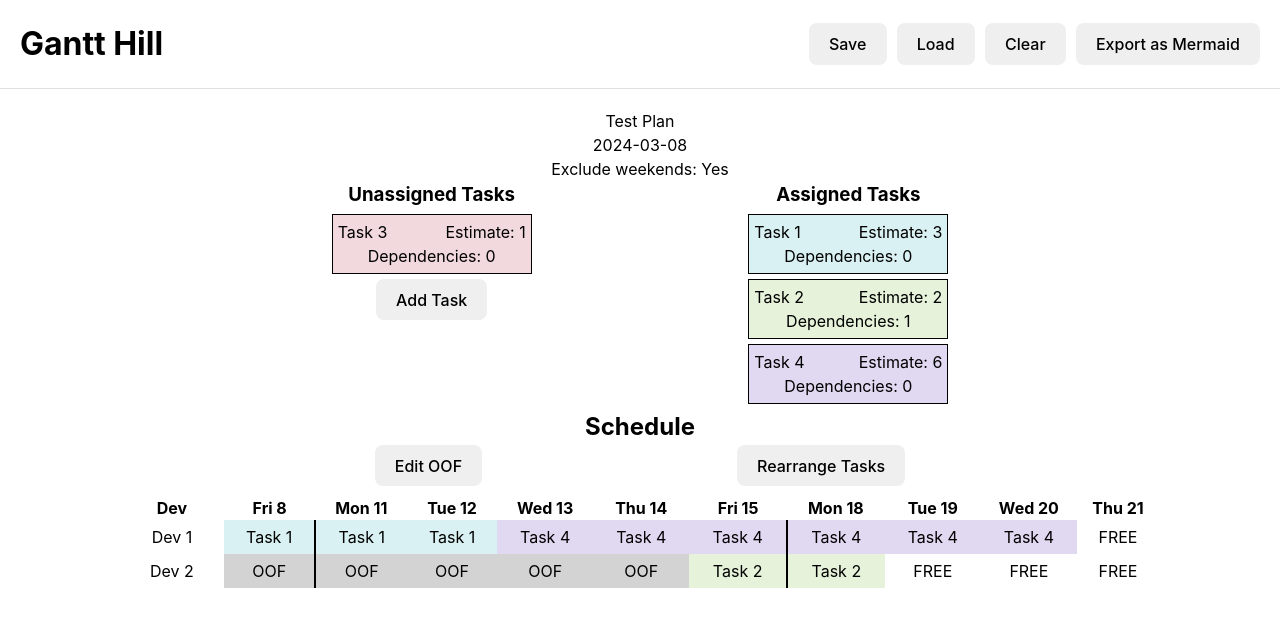
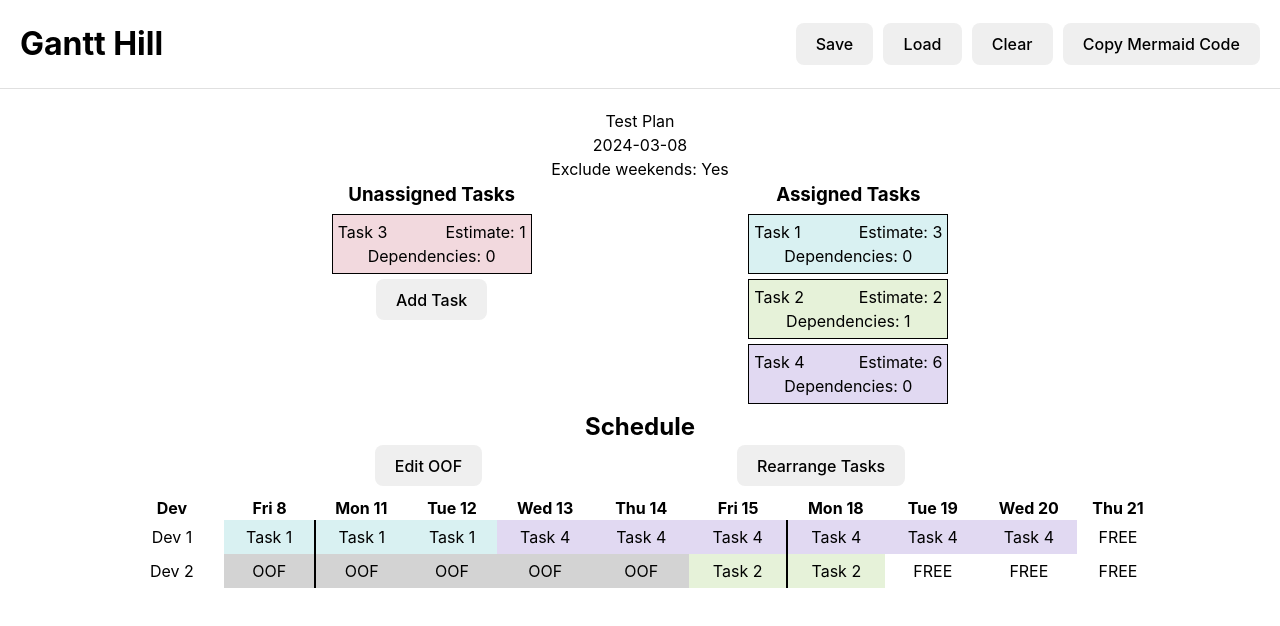
Before and after one commit to butaud/gantt-hill, a React (Vite) app: page / in a window 1280 px wide. Shown: the top 626 px of the page. Built offline with nearby package versions, Linux system fonts and the light colour scheme.

Commit message:
added mermaid export

```diff
--- a/src/model/dev.ts
+++ b/src/model/dev.ts
@@ -236,4 +236,9 @@ export class Dev {
       tasks: this.tasks.map((task) => task.id),
     };
   }
+
+  startDayForTask(task: Task) {
+    const mySchedule = this.store.getScheduleForDev(this);
+    return mySchedule.indexOf(task);
+  }
 }
--- a/src/ui/AppControls.tsx
+++ b/src/ui/AppControls.tsx
@@ -74,12 +74,30 @@ export const AppControls: FC = () => {
     };
     setTimeout(doClear, 0);
   };
+
+  const copyMermaidCode = () => {
+    let mermaid = `gantt\n\ttitle ${planStore.title}\n\tdateFormat YYYY-MM-DD\n`;
+    if (planStore.excludeWeekends) {
+      mermaid += "\texcludes weekends\n";
+    }
+    mermaid += "\n";
+    devStore.getDevs().forEach((dev) => {
+      mermaid += `\tsection ${dev.name}\n`;
+      dev.tasks.forEach((task) => {
+        const startDate = planStore.startDate.plus({
+          days: dev.startDayForTask(task),
+        });
+        mermaid += `\t\t${task.name}: ${startDate.toISODate()}, ${task.estimate}d\n`;
+      });
+    });
+    navigator.clipboard.writeText(mermaid);
+  };
   return (
     <nav className="top-controls">
       <button onClick={save}>Save</button>
       <button onClick={load}>Load</button>
       <button onClick={clear}>Clear</button>
-      <button>Export as Mermaid</button>
+      <button onClick={copyMermaidCode}>Copy Mermaid Code</button>
     </nav>
   );
 };
```
